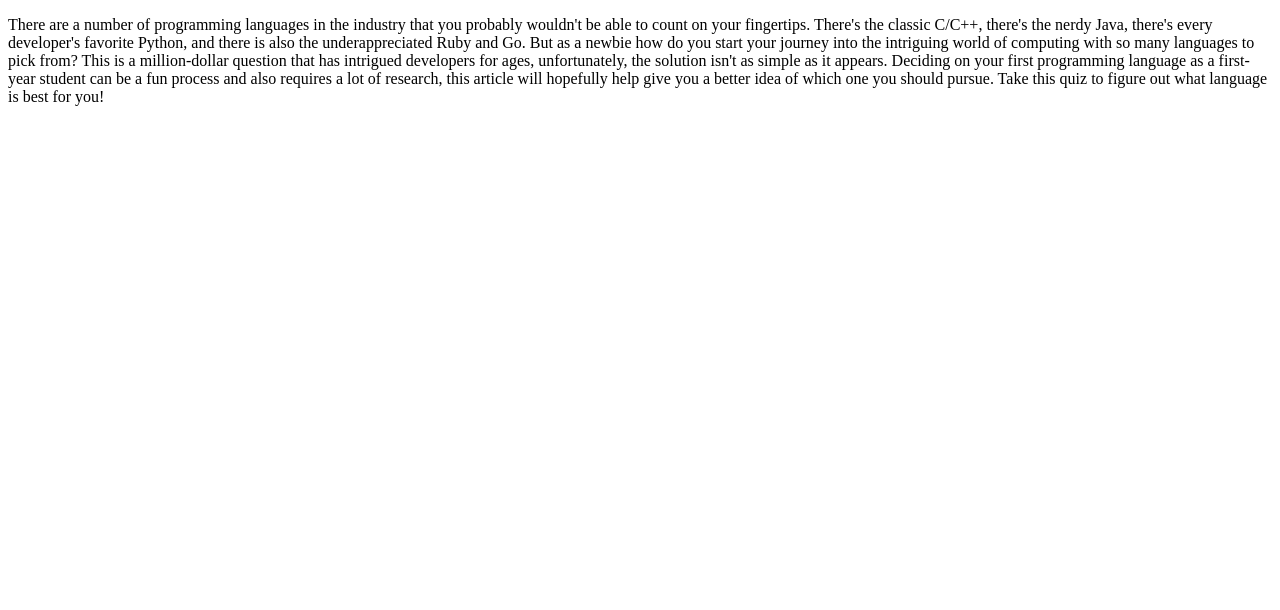
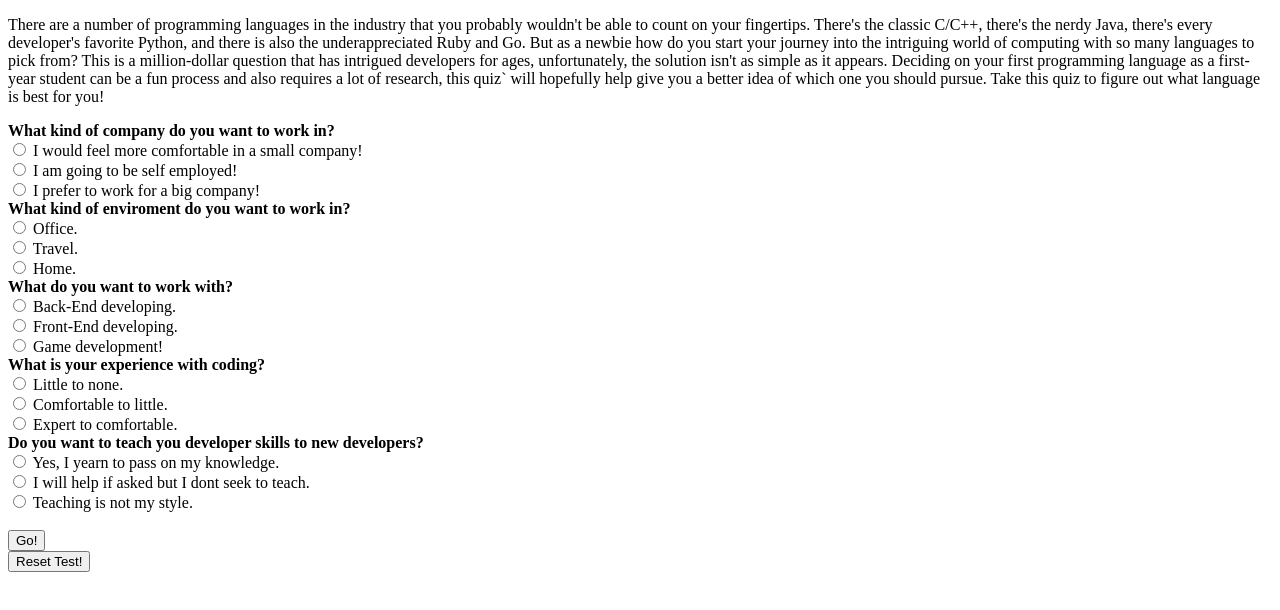
Before and after one commit to TheEPICturkey/LangSelec, a plain HTML site: page index.html in a window 1280 px wide. Drawn offline with Linux system fonts and the light colour scheme.

Commit message:
add html

```diff
--- a/index.html
+++ b/index.html
@@ -9,11 +9,92 @@
   <div class="innerbody">
     <p> There are a number of programming languages in the industry that you probably wouldn't be able to count on your fingertips. There's the classic C/C++, there's the nerdy Java, there's every developer's favorite Python, and there is also the underappreciated Ruby and Go.
         But as a newbie how do you start your journey into the intriguing world of computing with so many languages to pick from? This is a million-dollar question that has intrigued developers for ages, unfortunately, the solution isn't as simple as it appears.
-        Deciding on your first programming language as a first-year student can be a fun process and also requires a lot of research, this article will hopefully help give you a better idea of which one you should pursue.
+        Deciding on your first programming language as a first-year student can be a fun process and also requires a lot of research, this quiz` will hopefully help give you a better idea of which one you should pursue.
         Take this quiz to figure out what language is best for you!</p>
   </div>
   <div class="quiz">
-
+    <form id="Test">
+      <label for="Q1"><strong>What kind of company do you want to work in?</strong></label>
+        <br>
+      <label>
+        <input type="radio" name="Q1" value="1">
+        I would feel more comfortable in a small company!
+      <br>
+      <label>
+        <input type="radio" name="Q1" value="2">
+        I am going to be self employed!
+      </label>
+        <br>
+      <label>
+        <input type="radio" name="Q1" value="3">
+        I prefer to work for a big company!
+      </label>
+      <br>
+      <label for="Q2"><strong>What kind of enviroment do you want to work in?</strong></label>
+        <br>
+      <label>
+        <input type="radio" name="Q2" value="1">
+        Office.
+        <br>
+      <label>
+        <input type="radio" name="Q2" value="2">
+        Travel.
+        <br>
+      <label>
+        <input type="radio" name="Q2" value="3">
+        Home.
+      </label>
+        <br>
+      <label for="Q3"><strong>What do you want to work with?</strong></label>
+        <br>
+      <label>
+        <input type="radio" name="Q3" value="1">
+        Back-End developing.
+        <br>
+      <label>
+        <input type="radio" name="Q3" value="2">
+        Front-End developing.
+        <br>
+      <label>
+        <input type="radio" name="Q3" value="3">
+        Game development!
+      </label>
+        <br>
+      <label for="Q4"><strong>What is your experience with coding?</strong></label>
+        <br>
+      <label>
+        <input type="radio" name="Q4" value="1">
+        Little to none.
+        <br>
+      <label>
+        <input type="radio" name="Q4" value="2">
+        Comfortable to little.
+        <br>
+      <label>
+        <input type="radio" name="Q4" value="3">
+        Expert to comfortable.
+      </label>
+        <br>
+      <label for="Q5"><strong>Do you want to teach you developer skills to new developers?</strong></label>
+        <br>
+      <label>
+        <input type="radio" name="Q5" value="1">
+        Yes, I yearn to pass on my knowledge.
+        <br>
+      <label>
+        <input type="radio" name="Q5" value="2">
+        I will help if asked but I dont seek to teach.
+        <br>
+      <label>
+        <input type="radio" name="Q5" value="3">
+        Teaching is not my style.
+      </label>
+        <br>
+        <br>
+      <button type="submit" class="btn">Go!</button>
+        <br>
+      <button type="reset" class="btn">Reset Test!</button>
+    </form>
   </div>
 </body>
 </html>
```
Also changed, not shown: 1 other file.
